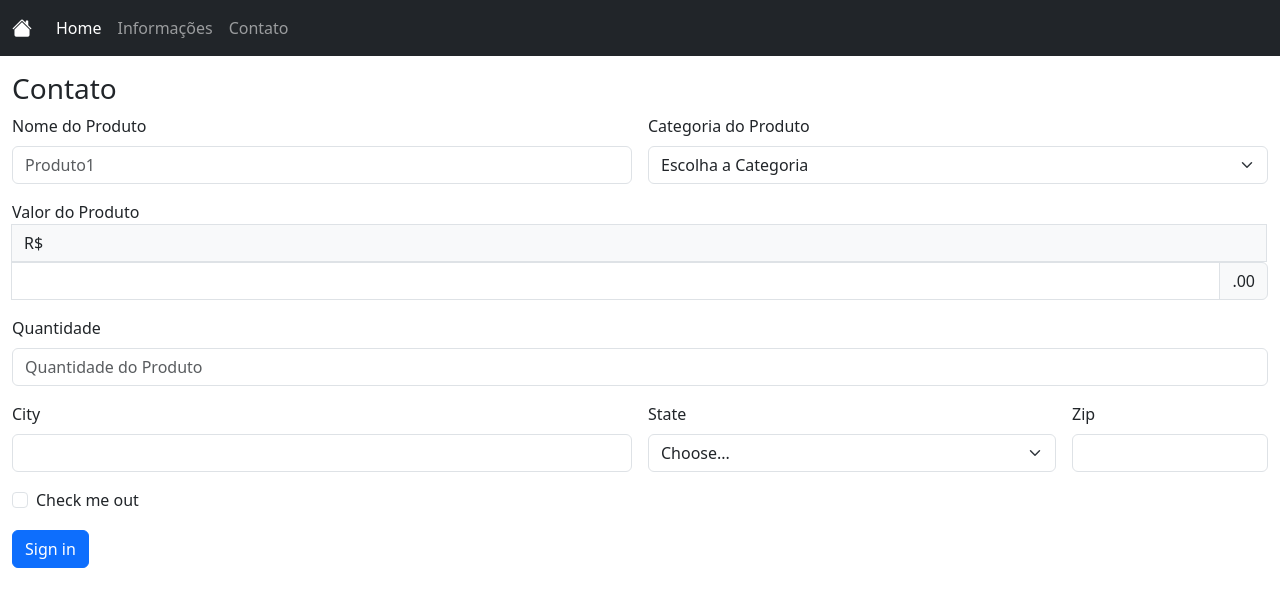
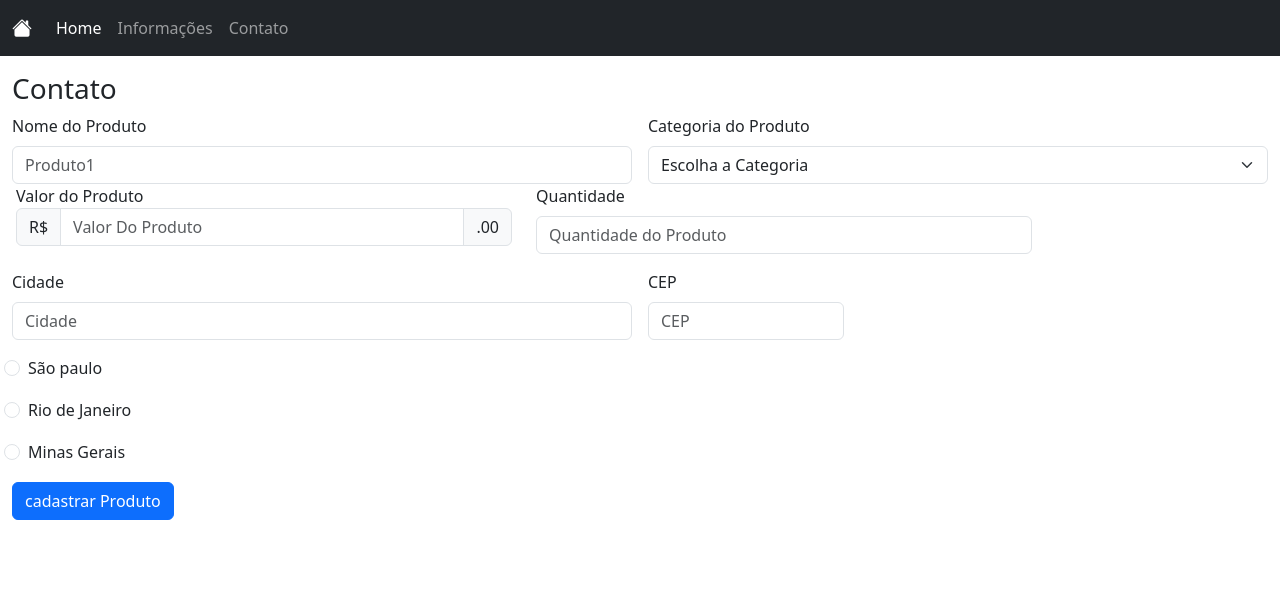
Before and after one commit to thi45/SiteBootstrap, a plain HTML site: page contato.html in a window 1280 px wide. Drawn offline with nearby package versions, Linux system fonts and the light colour scheme.

Commit message:
Update contato.html

```diff
--- a/contato.html
+++ b/contato.html
@@ -1,23 +1,38 @@
-<!DOCTYPE html>
+<!doctype html>
 <html lang="pt-br">
   <head>
-    <meta charset="UTF-8">
-    <meta name="viewport" content="width=device-width, initial-scale=1.0">
+    <meta charset="UTF-8" />
+    <meta name="viewport" content="width=device-width, initial-scale=1.0" />
     <title>Apreendendo bootstrap</title>
-    <link href="https://cdn.jsdelivr.net/npm/bootstrap@5.3.8/dist/css/bootstrap.min.css" rel="stylesheet" />
-    <link rel="stylesheet" href="css/stilos.css">
+    <link
+      href="https://cdn.jsdelivr.net/npm/bootstrap@5.3.8/dist/css/bootstrap.min.css"
+      rel="stylesheet"
+    />
+    <link rel="stylesheet" href="css/stilos.css" />
   </head>
   <body>
     <nav class="navbar navbar-expand-lg navbar-dark bg-dark">
       <div class="container-fluid">
-    <a class="navbar-brand" href="index.html"><i class="bi bi-house-fill"></i></a>
-    <button class="navbar-toggler" type="button" data-bs-toggle="collapse" data-bs-target="#navbarNav" aria-controls="navbarNav" aria-expanded="false" aria-label="Toggle navigation">
+        <a class="navbar-brand" href="index.html"
+          ><i class="bi bi-house-fill"></i
+        ></a>
+        <button
+          class="navbar-toggler"
+          type="button"
+          data-bs-toggle="collapse"
+          data-bs-target="#navbarNav"
+          aria-controls="navbarNav"
+          aria-expanded="false"
+          aria-label="Toggle navigation"
+        >
           <span class="navbar-toggler-icon"></span>
         </button>
         <div class="collapse navbar-collapse" id="navbarNav">
           <ul class="navbar-nav">
             <li class="nav-item">
-          <a class="nav-link active" aria-current="page" href="index.html">Home</a>
+              <a class="nav-link active" aria-current="page" href="index.html"
+                >Home</a
+              >
             </li>
             <li class="nav-item">
               <a class="nav-link" href="sobre.html">Informações</a>
@@ -30,16 +45,22 @@
       </div>
     </nav>
 
-
     <div class="container-fluid mt-3">
       <h3>Contato</h3>
       <form class="row g-3">
         <div class="col-md-6">
           <label for="inputEmail4" class="form-label">Nome do Produto</label>
-    <input type="email" class="form-control" id="inputEmail4" placeholder="Produto1">
+          <input
+            type="email"
+            class="form-control"
+            id="inputEmail4"
+            placeholder="Produto1"
+          />
         </div>
         <div class="col-md-6">
-    <label for="inputPassword4" class="form-label">Categoria do Produto</label>
+          <label for="inputPassword4" class="form-label"
+            >Categoria do Produto</label
+          >
           <select class="form-select" aria-label="Default select example">
             <option selected disabled>Escolha a Categoria</option>
             <option value="1">Vestimenta</option>
@@ -47,47 +68,81 @@
             <option value="3">Pet</option>
           </select>
         </div>
-<div class="input-group col-md-12">
-  <label for="inputprice col-md-12">Valor do Produto</label>
-  <span class="input-group-text col-md-12">R$</span>
-  <input type="text" class="form-control" aria-label="Quantidade Inteira em Reais">
+        <div class="row">
+          <div class="col-md-5">
+            <label for="inputprice">Valor do Produto</label>
+            <div class="input-group">
+              <span class="input-group-text">R$</span>
+              <input
+                type="text"
+                class="form-control"
+                aria-label="Quantidade Inteira em Reais"
+                placeholder="Valor Do Produto"
+              />
               <span class="input-group-text">.00</span>
             </div>
-  <div class="col-12">
-    <label for="inputAddress2" class="form-label">Quantidade</label>
-    <input type="text" class="form-control" id="inputAmount" placeholder="Quantidade do Produto">
+          </div>
+
+          <div class="col-md-5">
+            <label for="inputAmount" class="form-label">Quantidade</label>
+            <input
+              type="text"
+              class="form-control"
+              id="inputAmount"
+              placeholder="Quantidade do Produto"
+            />
+          </div>
         </div>
         <div class="col-md-6">
-    <label for="inputCity" class="form-label">City</label>
-    <input type="text" class="form-control" id="inputCity">
-  </div>
-  <div class="col-md-4">
-    <label for="inputState" class="form-label">State</label>
-    <select id="inputState" class="form-select">
-      <option selected>Choose...</option>
-      <option>...</option>
-    </select>
+          <label for="inputCity" class="form-label">Cidade</label>
+          <input type="text" class="form-control" id="inputCity" placeholder="Cidade"/>
         </div>
         <div class="col-md-2">
-    <label for="inputZip" class="form-label">Zip</label>
-    <input type="text" class="form-control" id="inputZip">
+          <label for="inputZip" class="form-label">CEP</label>
+          <input type="text" class="form-control" id="inputZip" placeholder="CEP"/>
+        </div>
+        <div class="form-check">
+          <input
+            class="form-check-input"
+            type="radio"
+            name="flexRadioDefault"
+            id="flexRadioDefault1"
+          />
+          <label class="form-check-label" for="flexRadioDefault1">
+            São paulo
+          </label>
+        </div>
+        <div class="form-check">
+          <input
+            class="form-check-input"
+            type="radio"
+            name="flexRadioDefault"
+            id="flexRadioDefault2"
+
+          />
+          <label class="form-check-label" for="flexRadioDefault2">
+            Rio de Janeiro
+          </label>
+        </div>
+        <div class="form-check">
+          <input
+            class="form-check-input"
+            type="radio"
+            name="flexRadioDefault"
+            id="flexRadioDefault3"
+          />
+          <label class="form-check-label" for="flexRadioDefault3">
+            Minas Gerais
+          </label>
         </div>
         <div class="col-12">
-    <div class="form-check">
-      <input class="form-check-input" type="checkbox" id="gridCheck">
-      <label class="form-check-label" for="gridCheck">
-        Check me out
-      </label>
-    </div>
-  </div>
-  <div class="col-12">
-    <button type="submit" class="btn btn-primary">Sign in</button>
+          <button type="submit" class="btn btn-primary">
+            cadastrar Produto
+          </button>
         </div>
       </form>
     </div>
 
-
-
     <script src="https://cdn.jsdelivr.net/npm/bootstrap@5.3.8/dist/js/bootstrap.bundle.min.js"></script>
   </body>
 </html>
```
Lines whose indentation alone changed are shown as unchanged.
